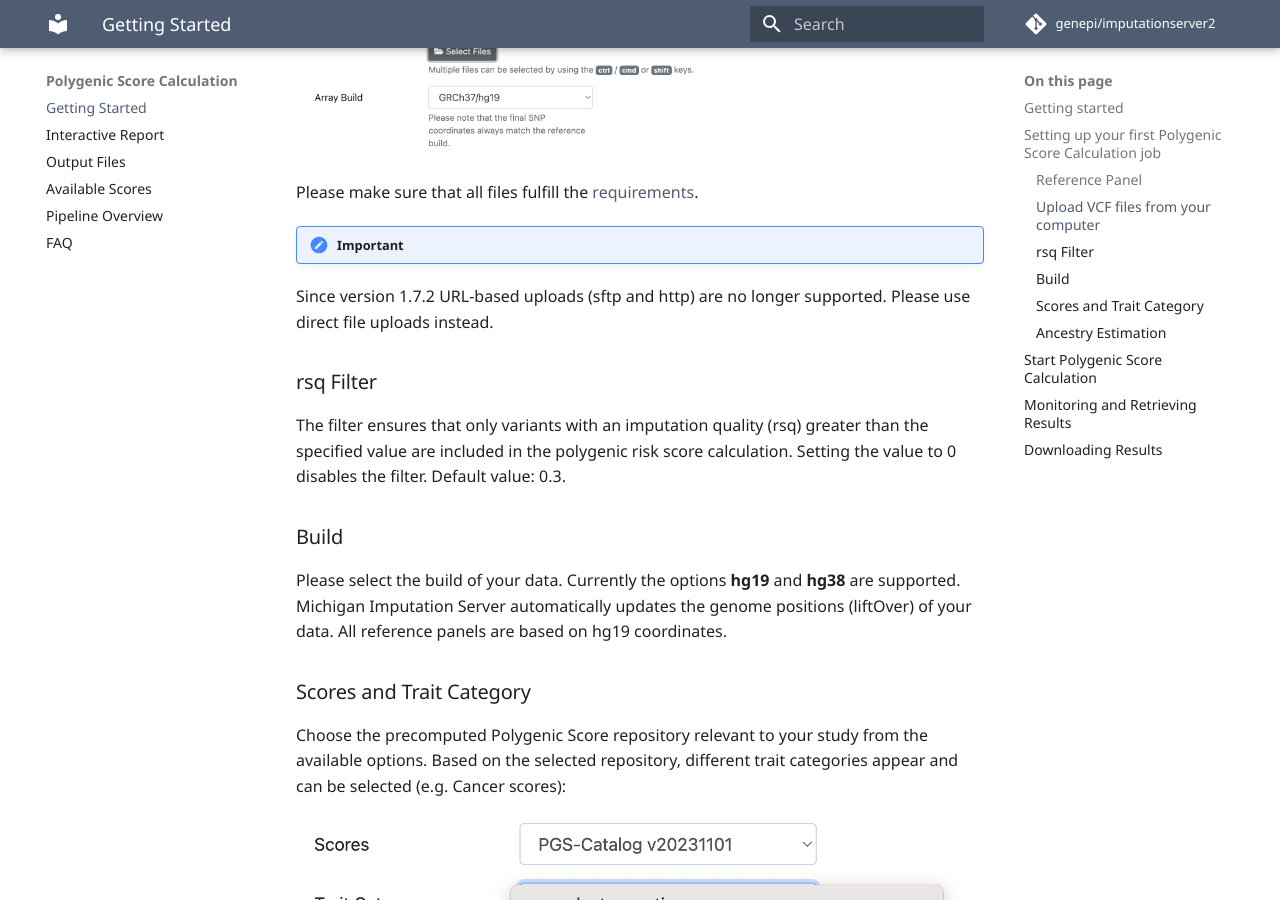
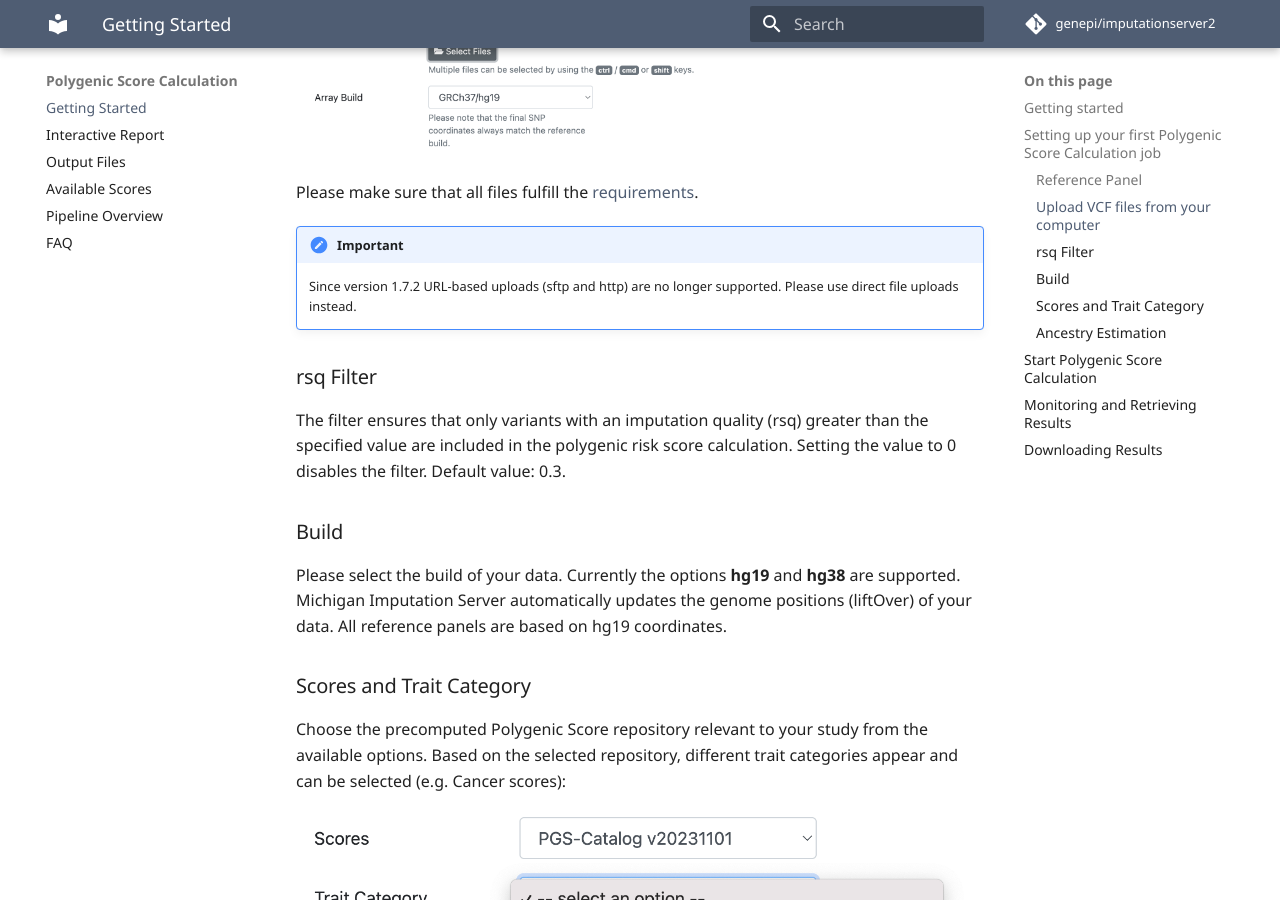
Before and after one commit to genepi/michigan-imputationserver, an MkDocs documentation site: the page built from docs/pgs/getting-started.md, in a window 1280 px wide and 900 px high, scrolled down 3828 px. Built offline with MkDocs 1.6.1 and Material for MkDocs 9.7.7, drawn with Linux system fonts in a browser that asks for light colours; some web fonts are replaced; comment, search, counter and statistics services are not loaded.

Commit message:
Fix links

```diff
--- a/docs/pgs/getting-started.md
+++ b/docs/pgs/getting-started.md
@@ -44,7 +44,7 @@
 - 1000 Genomes Phase 1 (Version 3)
 - HapMap 2
 
-More details about all available reference panels can be found [here](https://imputationserver.readthedocs.io/en/latest/reference-panels/). If you are unsure which reference panel to use, the "1000 Genomes Phase 3 (Version 5)" reference panel is multi-ancestry and has high coverage with available scores. However, if your uploaded data is European only, the HRC reference panel could be the better choice, as it enables the imputation of rare European-specific variants.
+More details about all available reference panels can be found [here](../reference-panels.md). If you are unsure which reference panel to use, the "1000 Genomes Phase 3 (Version 5)" reference panel is multi-ancestry and has high coverage with available scores. However, if your uploaded data is European only, the HRC reference panel could be the better choice, as it enables the imputation of rare European-specific variants.
 
 ### Upload VCF files from your computer
 
@@ -57,11 +57,11 @@
 
 ![](images/upload-data02.png)
 
-Please make sure that all files fulfill the [requirements](/prepare-your-data).
+Please make sure that all files fulfill the [requirements](../../prepare-your-data).
 
 
 !!! important
-Since version 1.7.2 URL-based uploads (sftp and http) are no longer supported. Please use direct file uploads instead.
+    Since version 1.7.2 URL-based uploads (sftp and http) are no longer supported. Please use direct file uploads instead.
 
 ### rsq Filter
 The filter ensures that only variants with an imputation quality (rsq) greater than the specified value are included in the polygenic risk score calculation. Setting the value to 0 disables the filter. Default value: 0.3.
```
